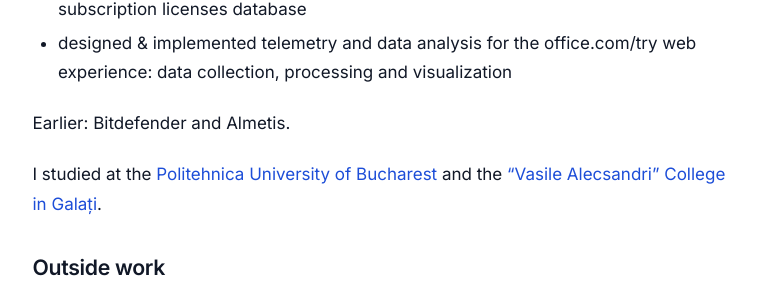
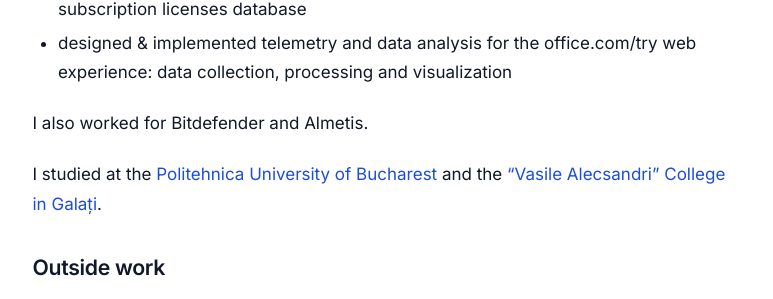
Before and after one commit to andreiepure/andreiepure.github.io, a Jekyll site: the page built from about.md, in a window 1280 px wide. Shown: the part 1539-1838 px from the top of the page, without its empty margins (253-1026 px from the left). Built offline with Jekyll 4.4.1, drawn with Linux system fonts in a browser that asks for light colours.

Commit message:
improve wording

```diff
--- a/about.md
+++ b/about.md
@@ -34,7 +34,7 @@
 - designed & implemented a system for identifying and fixing issues in the Office subscription licenses database
 - designed & implemented telemetry and data analysis for the office.com/try web experience: data collection, processing and visualization
 
-Earlier: Bitdefender and Almetis.
+I also worked for Bitdefender and Almetis.
 
 I studied at the [Politehnica University of Bucharest](https://upb.ro/en/) and the ["Vasile Alecsandri" College in Galați](https://cnva.eu/).
 
```
